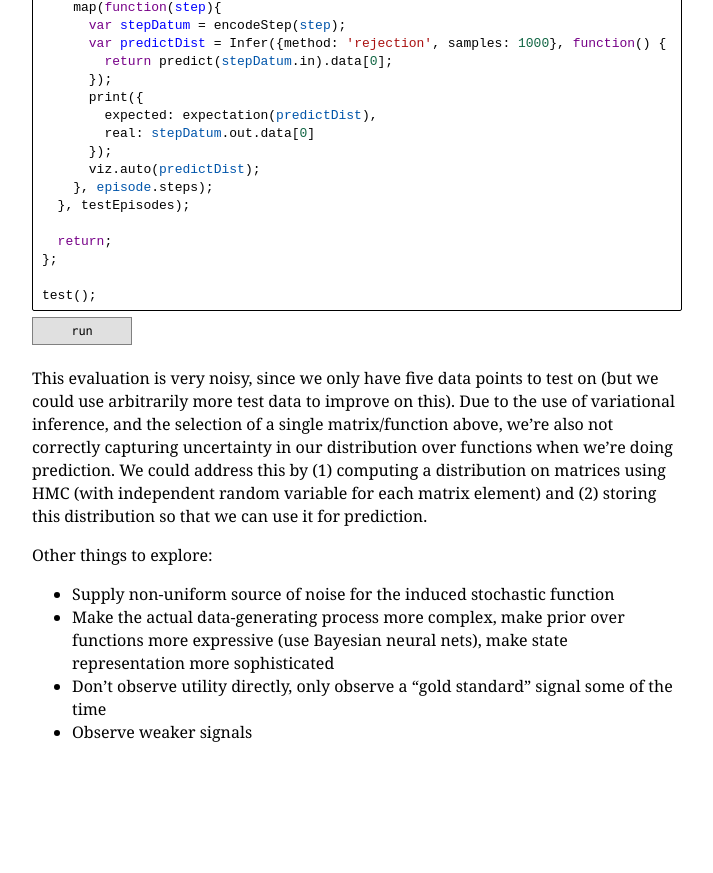
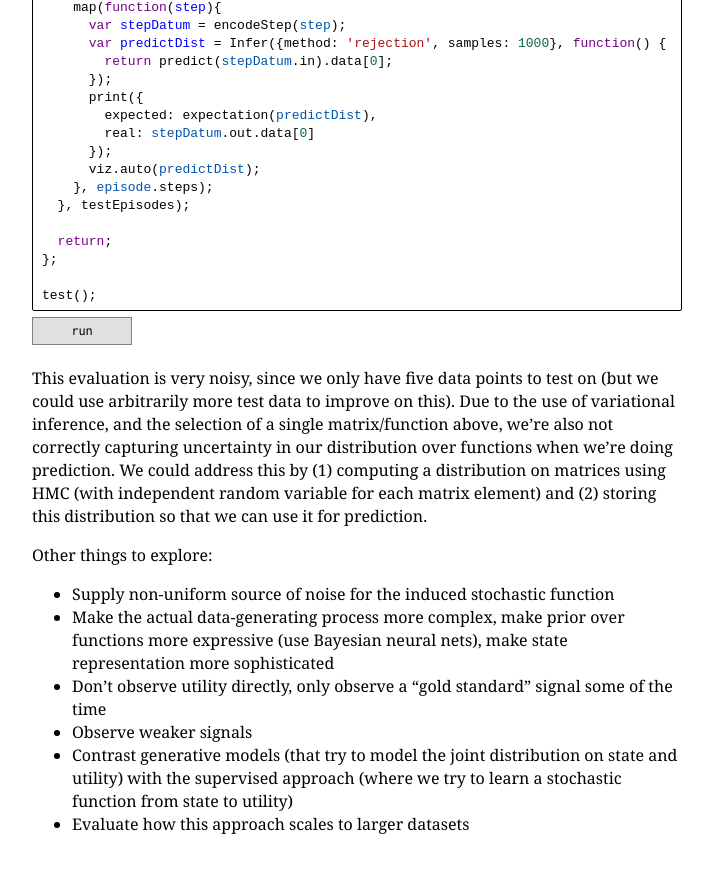
Before and after one commit to stuhlmueller/connoisseur, a Jekyll site: the page built from models/18-supervised-utility-prediction.md, in a window 1280 px wide and 900 px high, scrolled down 2084 px. Shown: the top 873 px of the window, without its empty margins (26-739 px from the left). Built offline with Jekyll 4.4.1, drawn with Linux system fonts in a browser that asks for light colours; nearby versions of some CDN libraries; a script that is not in the unit is left out; before the commit the page ends 2892 px from its top, so only the background shows below that.

Commit message:
Update supervised utility prediction note

```diff
--- a/models/18-supervised-utility-prediction.md
+++ b/models/18-supervised-utility-prediction.md
@@ -293,3 +293,5 @@ Other things to explore:
 - Make the actual data-generating process more complex, make prior over functions more expressive (use Bayesian neural nets), make state representation more sophisticated
 - Don't observe utility directly, only observe a "gold standard" signal some of the time
 - Observe weaker signals
+- Contrast generative models (that try to model the joint distribution on state and utility) with the supervised approach (where we try to learn a stochastic function from state to utility)
+- Evaluate how this approach scales to larger datasets
```
